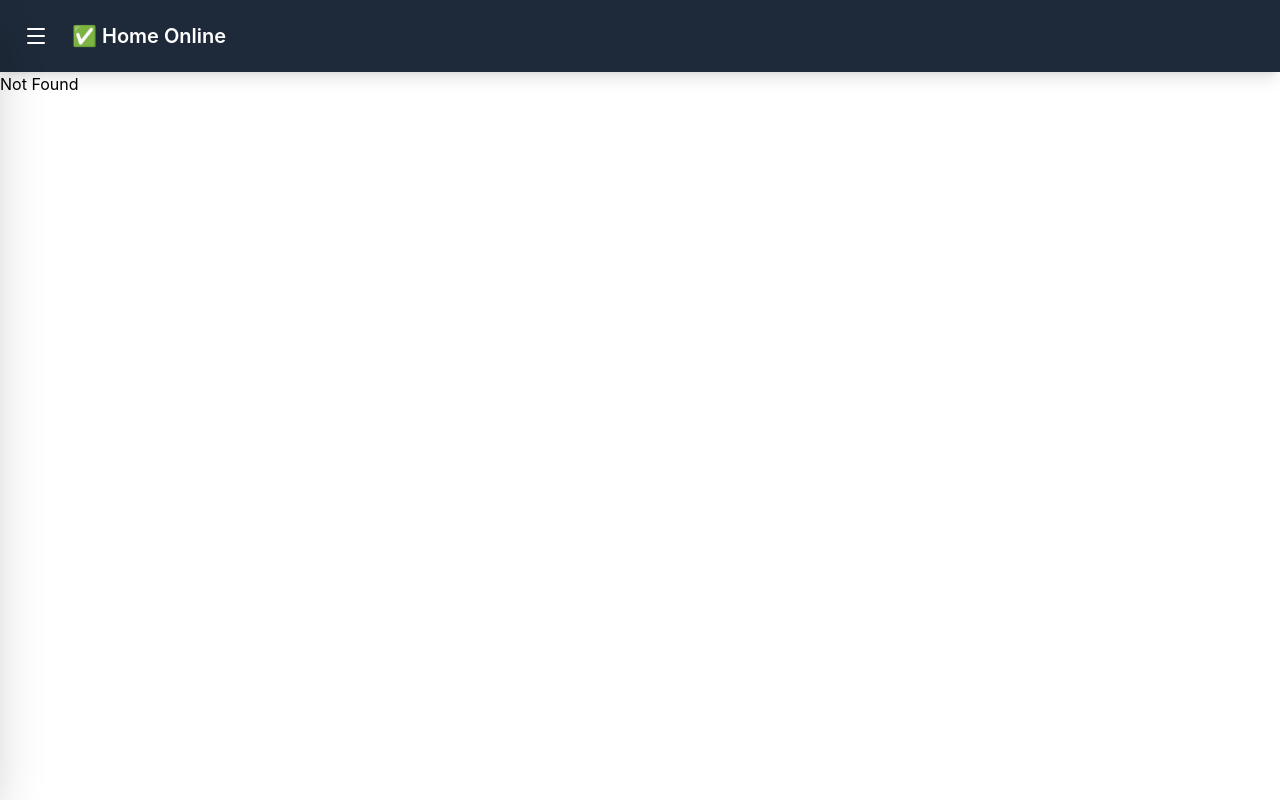
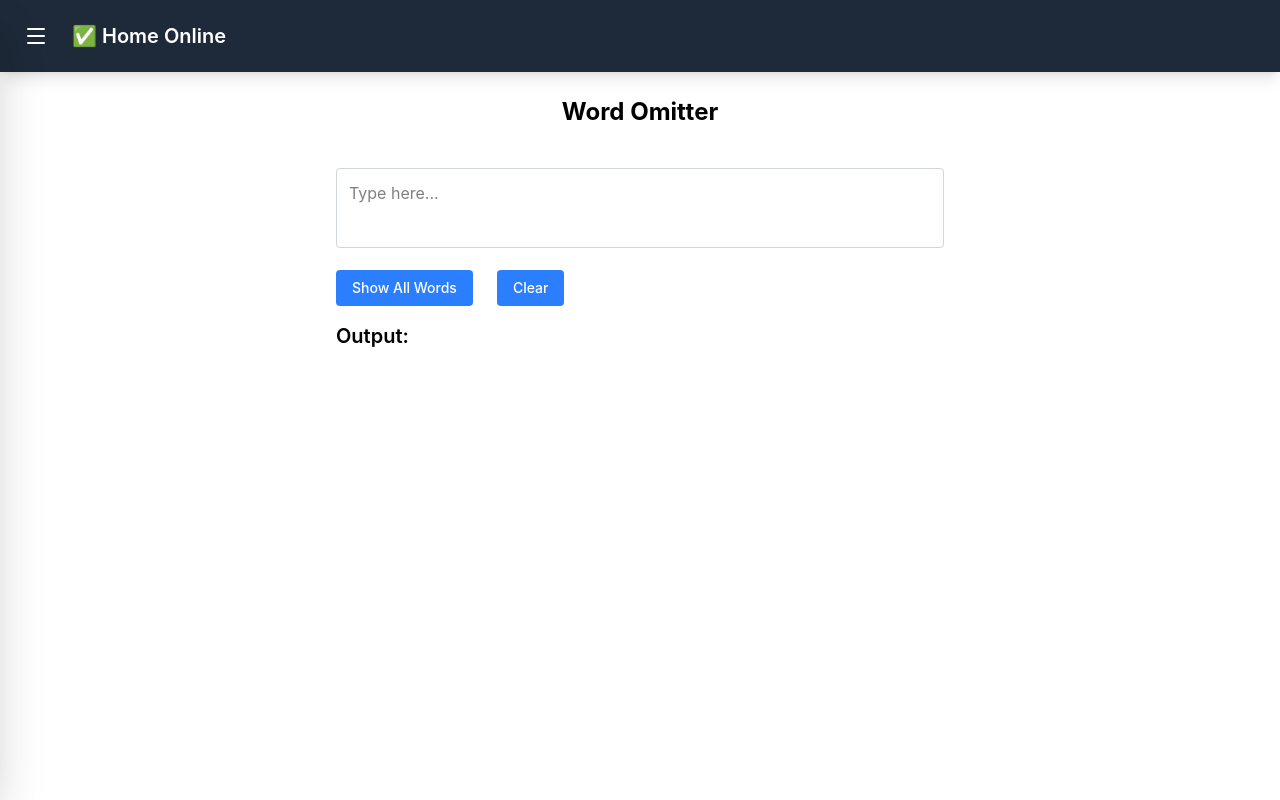
Before and after one commit to icbertoncelo/Frankenstein, a React (Vite) app: page /word-omitter in a window 1280 px wide. Built offline with nearby package versions, Linux system fonts and the light colour scheme.

Commit message:
feat: add word omitter challenge

```diff
--- a/src/components/Header.tsx
+++ b/src/components/Header.tsx
@@ -16,6 +16,7 @@ import {
   FormInput,
   Heart,
   Sliders,
+  LetterText,
 } from "lucide-react";
 import { useOnlineStatus } from "@/hooks/useOnlineStatus";
 
@@ -71,6 +72,11 @@ const ROUTES = [
     name: "Slideshow",
     path: "/slideshow",
     icon: <Sliders size={20} />,
+  },
+  {
+    name: "Word Omitter",
+    path: "/word-omitter",
+    icon: <LetterText size={20} />,
   },
 ];
 
--- a/src/routeTree.gen.ts
+++ b/src/routeTree.gen.ts
@@ -11,6 +11,7 @@
 import { Route as rootRouteImport } from './routes/__root'
 import { Route as AppIndexRouteImport } from './routes/_app/index'
 import { Route as AppPathlessLayoutRouteImport } from './routes/_app/_pathlessLayout'
+import { Route as AppWordOmitterIndexRouteImport } from './routes/_app/word-omitter/index'
 import { Route as AppSlideshowIndexRouteImport } from './routes/_app/slideshow/index'
 import { Route as AppPatientMedicalRecordsIndexRouteImport } from './routes/_app/patient-medical-records/index'
 import { Route as AppNestedCommentsIndexRouteImport } from './routes/_app/nested-comments/index'
@@ -30,6 +31,11 @@ const AppIndexRoute = AppIndexRouteImport.update({
 } as any)
 const AppPathlessLayoutRoute = AppPathlessLayoutRouteImport.update({
   id: '/_app/_pathlessLayout',
+  getParentRoute: () => rootRouteImport,
+} as any)
+const AppWordOmitterIndexRoute = AppWordOmitterIndexRouteImport.update({
+  id: '/_app/word-omitter/',
+  path: '/word-omitter/',
   getParentRoute: () => rootRouteImport,
 } as any)
 const AppSlideshowIndexRoute = AppSlideshowIndexRouteImport.update({
@@ -105,6 +111,7 @@ export interface FileRoutesByFullPath {
   '/nested-comments': typeof AppNestedCommentsIndexRoute
   '/patient-medical-records': typeof AppPatientMedicalRecordsIndexRoute
   '/slideshow': typeof AppSlideshowIndexRoute
+  '/word-omitter': typeof AppWordOmitterIndexRoute
 }
 export interface FileRoutesByTo {
   '/': typeof AppIndexRoute
@@ -119,6 +126,7 @@ export interface FileRoutesByTo {
   '/nested-comments': typeof AppNestedCommentsIndexRoute
   '/patient-medical-records': typeof AppPatientMedicalRecordsIndexRoute
   '/slideshow': typeof AppSlideshowIndexRoute
+  '/word-omitter': typeof AppWordOmitterIndexRoute
 }
 export interface FileRoutesById {
   __root__: typeof rootRouteImport
@@ -135,6 +143,7 @@ export interface FileRoutesById {
   '/_app/nested-comments/': typeof AppNestedCommentsIndexRoute
   '/_app/patient-medical-records/': typeof AppPatientMedicalRecordsIndexRoute
   '/_app/slideshow/': typeof AppSlideshowIndexRoute
+  '/_app/word-omitter/': typeof AppWordOmitterIndexRoute
 }
 export interface FileRouteTypes {
   fileRoutesByFullPath: FileRoutesByFullPath
@@ -151,6 +160,7 @@ export interface FileRouteTypes {
     | '/nested-comments'
     | '/patient-medical-records'
     | '/slideshow'
+    | '/word-omitter'
   fileRoutesByTo: FileRoutesByTo
   to:
     | '/'
@@ -165,6 +175,7 @@ export interface FileRouteTypes {
     | '/nested-comments'
     | '/patient-medical-records'
     | '/slideshow'
+    | '/word-omitter'
   id:
     | '__root__'
     | '/_app/_pathlessLayout'
@@ -180,6 +191,7 @@ export interface FileRouteTypes {
     | '/_app/nested-comments/'
     | '/_app/patient-medical-records/'
     | '/_app/slideshow/'
+    | '/_app/word-omitter/'
   fileRoutesById: FileRoutesById
 }
 export interface RootRouteChildren {
@@ -196,6 +208,7 @@ export interface RootRouteChildren {
   AppNestedCommentsIndexRoute: typeof AppNestedCommentsIndexRoute
   AppPatientMedicalRecordsIndexRoute: typeof AppPatientMedicalRecordsIndexRoute
   AppSlideshowIndexRoute: typeof AppSlideshowIndexRoute
+  AppWordOmitterIndexRoute: typeof AppWordOmitterIndexRoute
 }
 
 declare module '@tanstack/react-router' {
@@ -212,6 +225,13 @@ declare module '@tanstack/react-router' {
       path: ''
       fullPath: ''
       preLoaderRoute: typeof AppPathlessLayoutRouteImport
+      parentRoute: typeof rootRouteImport
+    }
+    '/_app/word-omitter/': {
+      id: '/_app/word-omitter/'
+      path: '/word-omitter'
+      fullPath: '/word-omitter'
+      preLoaderRoute: typeof AppWordOmitterIndexRouteImport
       parentRoute: typeof rootRouteImport
     }
     '/_app/slideshow/': {
@@ -308,6 +328,7 @@ const rootRouteChildren: RootRouteChildren = {
   AppNestedCommentsIndexRoute: AppNestedCommentsIndexRoute,
   AppPatientMedicalRecordsIndexRoute: AppPatientMedicalRecordsIndexRoute,
   AppSlideshowIndexRoute: AppSlideshowIndexRoute,
+  AppWordOmitterIndexRoute: AppWordOmitterIndexRoute,
 }
 export const routeTree = rootRouteImport
   ._addFileChildren(rootRouteChildren)
--- a/src/routes/_app/articles-sorting/index.tsx
+++ b/src/routes/_app/articles-sorting/index.tsx
@@ -31,7 +31,7 @@ function RouteComponent() {
     <div className="flex flex-col items-center mx-auto max-w-2xl py-6 gap-6">
       <h1 className="text-2xl font-bold">Articles Sorting</h1>
 
-      <div className="flex flex-row items-center justify-center gap-4 bg-white p-6 rounded-lg shadow-md">
+      <div className="flex flex-row items-center justify-center gap-6 bg-white p-6 rounded-lg shadow-md">
         <label className="text-xs mb-0 uppercase font-light tracking-widest text-gray-500 mr-4">
           Sort By
         </label>
--- a/src/routes/_app/blog-post/-components/Input.tsx
+++ b/src/routes/_app/blog-post/-components/Input.tsx
@@ -9,7 +9,7 @@ interface InputProps {
 
 export function Input({ onChangePostFormData, postFormData }: InputProps) {
   return (
-    <div className="flex flex-col justify-content-center items-center gap-4">
+    <div className="flex flex-col justify-content-center items-center gap-6">
       <input
         className="w-full border border-gray-300 p-2 rounded"
         type="text"
--- a/src/routes/_app/blog-post/index.tsx
+++ b/src/routes/_app/blog-post/index.tsx
@@ -48,7 +48,7 @@ function Posts() {
     <div className="flex flex-col items-center text-center p-6 gap-6">
       <h1 className="text-2xl font-bold">Blog Post</h1>
 
-      <div className="flex flex-col gap-4 w-1/2">
+      <div className="flex flex-col gap-6 w-1/2">
         <Input
           onChangePostFormData={handleChangePostFormData}
           postFormData={postFormData}
--- a/src/routes/_app/contact-form/index.tsx
+++ b/src/routes/_app/contact-form/index.tsx
@@ -39,7 +39,7 @@ function RouteComponent() {
       <h1 className="text-2xl font-bold text-gray-800">Contact Form</h1>
       <form
         onSubmit={handleSubmit}
-        className="flex flex-col gap-4 w-full max-w-md bg-white p-6 rounded-lg shadow-md"
+        className="flex flex-col gap-6 w-full max-w-md bg-white p-6 rounded-lg shadow-md"
       >
         <input
           type="text"
--- a/src/routes/_app/employee-validation/index.tsx
+++ b/src/routes/_app/employee-validation/index.tsx
@@ -59,7 +59,7 @@ function RouteComponent() {
     Object.values(userForm).every((field) => !field);
 
   return (
-    <div className="flex flex-col items-center py-6 gap-4">
+    <div className="flex flex-col items-center py-6 gap-6">
       <div className="flex flex-col items-start w-1/2" data-testid="input-name">
         <input
           className="w-full border border-gray-300 p-2 rounded"
--- a/src/routes/_app/item-list-manager/index.tsx
+++ b/src/routes/_app/item-list-manager/index.tsx
@@ -18,7 +18,7 @@ function RouteComponent() {
   };
 
   return (
-    <div className="flex flex-col items-center py-6 gap-4">
+    <div className="flex flex-col items-center py-6 gap-6">
       <h1 className="text-2xl font-bold">Item List Manager</h1>
       <input
         className="w-1/2 border border-gray-300 p-2 rounded"
--- a/src/routes/_app/patient-medical-records/-components/Search.tsx
+++ b/src/routes/_app/patient-medical-records/-components/Search.tsx
@@ -25,7 +25,7 @@ export function Search({ setRecord }: SearchProps) {
 
   return (
     <form
-      className="flex flex-row items-end gap-4 w-full max-w-2xl"
+      className="flex flex-row items-end gap-6 w-full max-w-2xl"
       onSubmit={handleShowRecords}
     >
       <div className="flex-1">
--- a/src/routes/_app/slideshow/-components/Slides.tsx
+++ b/src/routes/_app/slideshow/-components/Slides.tsx
@@ -29,7 +29,7 @@ export function Slides({ slides }: SlidesProps) {
 
   return (
     <div className="max-w-2xl mx-auto gap-6 flex flex-col">
-      <div id="navigation" className="flex justify-center gap-4">
+      <div id="navigation" className="flex justify-center gap-6">
         <Button
           data-testid="button-restart"
           onClick={handleRestart}
--- a/src/routes/_app/slideshow/index.tsx
+++ b/src/routes/_app/slideshow/index.tsx
@@ -8,7 +8,7 @@ export const Route = createFileRoute("/_app/slideshow/")({
 
 function RouteComponent() {
   return (
-    <div className="flex flex-col items-center py-6 gap-4">
+    <div className="flex flex-col items-center py-6 gap-6">
       <h1 className="text-2xl font-bold">Slideshow</h1>
       <Slides slides={SLIDES_DATA} />
     </div>
--- /dev/null
+++ b/src/routes/_app/word-omitter/index.tsx
@@ -0,0 +1,77 @@
+import { Button } from "@/components/Button";
+import { createFileRoute } from "@tanstack/react-router";
+import { useState } from "react";
+
+export const Route = createFileRoute("/_app/word-omitter/")({
+  component: RouteComponent,
+});
+
+const OMITTED_WORDS = ["a", "the", "and", "or", "but"];
+
+function RouteComponent() {
+  const [inputText, setInputText] = useState("");
+  const [omitWords, setOmitWords] = useState(true);
+
+  const handleInputChange = (event: React.ChangeEvent<HTMLTextAreaElement>) => {
+    setInputText(event.target.value);
+  };
+
+  const toggleOmitWords = () => {
+    setOmitWords((prevState) => !prevState);
+  };
+
+  const clearFields = () => {
+    setInputText("");
+  };
+
+  const getProcessedText = () => {
+    if (!omitWords) return inputText;
+
+    const omittedWordsObject = Object.fromEntries(
+      OMITTED_WORDS.map((word) => [word, true])
+    );
+
+    const splittedInputText = inputText.split(" ");
+    const filteredWords = splittedInputText.filter(
+      (word) => !omittedWordsObject[word.toLowerCase()]
+    );
+    const textAfterOmitting = filteredWords.join(" ");
+
+    return textAfterOmitting;
+  };
+
+  return (
+    <div className="flex flex-col items-center py-6 gap-6">
+      <h1 className="text-2xl font-bold">Word Omitter</h1>
+
+      <div className="w-1/2 mx-auto p-4 space-y-4">
+        <textarea
+          placeholder="Type here..."
+          value={inputText}
+          onChange={handleInputChange}
+          data-testid="input-area"
+          className="w-full h-20 p-3 border border-gray-300 rounded resize-none focus:outline-none focus:ring-2 focus:ring-blue-500"
+        />
+
+        <div className="flex gap-6">
+          <Button onClick={toggleOmitWords} data-testid="action-btn">
+            {omitWords ? "Show All Words" : "Omit Words"}
+          </Button>
+          <Button onClick={clearFields} data-testid="clear-btn">
+            Clear
+          </Button>
+        </div>
+
+        <div>
+          <h2 className="text-xl font-semibold mb-2">Output:</h2>
+          <p
+            data-testid="output-text"
+            className="text-gray-800 whitespace-pre-wrap"
+          >
+            {getProcessedText()}
+          </p>
+        </div>
+      </div>
+    </div>
+  );
+}
```
